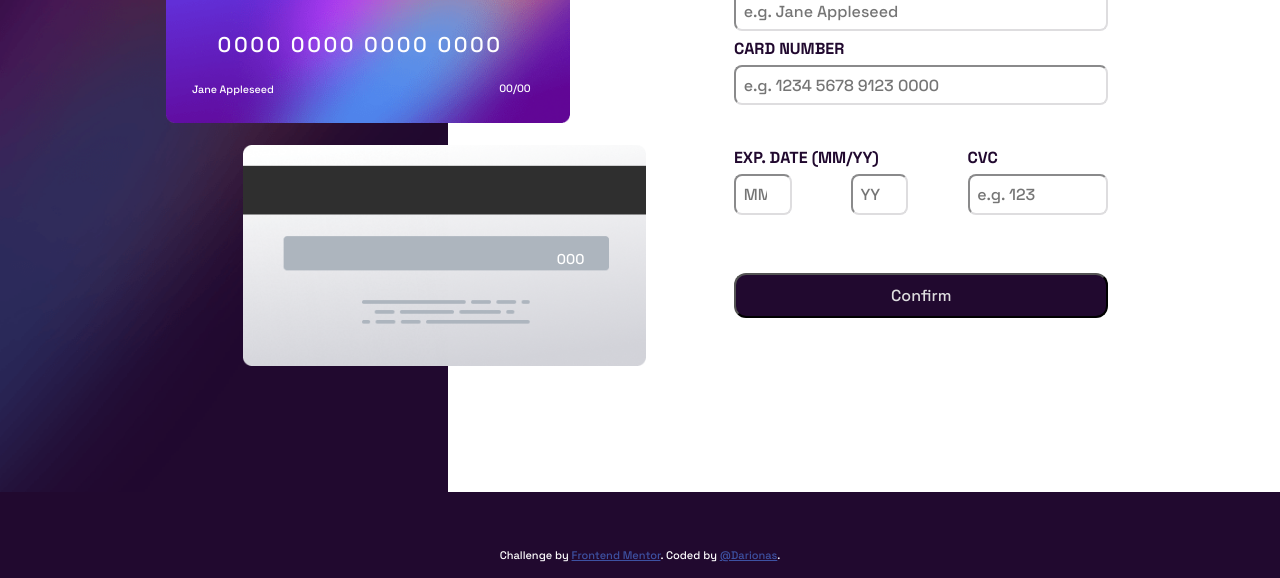
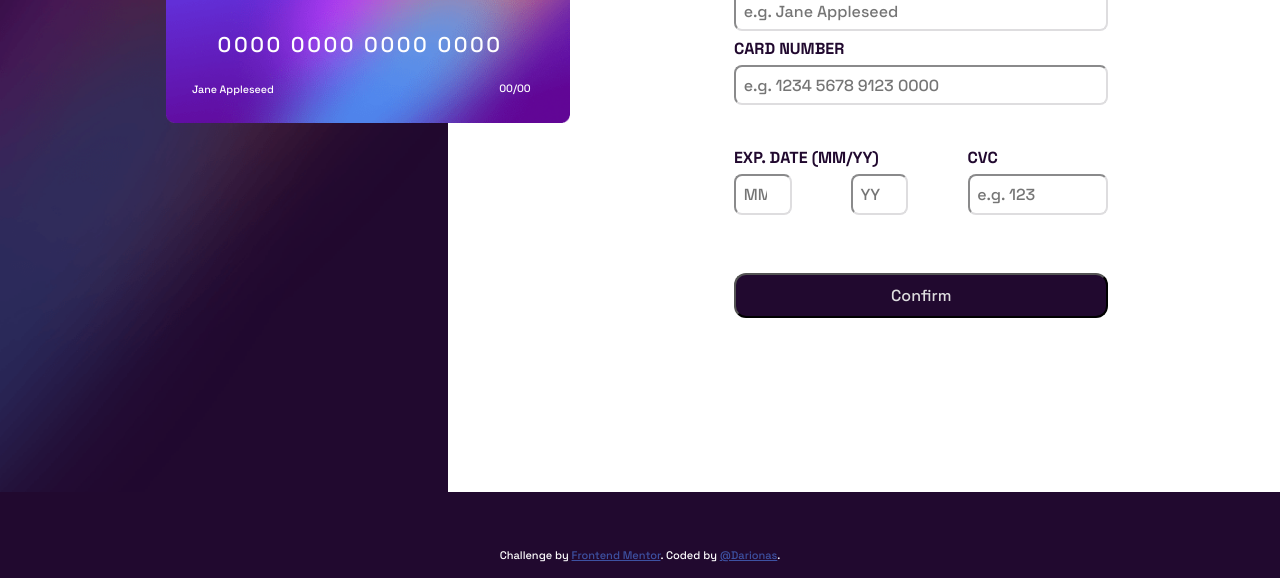
Before and after one commit to Darionas/interactive-card-details-form, a plain HTML site: page index.html in a window 1280 px wide. Shown: the part 222-800 px from the top of the page. Drawn offline with Linux system fonts and the light colour scheme.

Commit message:
5th update

```diff
--- a/index.html
+++ b/index.html
@@ -14,15 +14,14 @@
 <body>
     <div class="grid-container">
         <div class="imgo">
-            <img class="card_gray" src="images/bg-card-back.png" alt="Payment card" />
-            <div class="cvc_num">000</div>
+            <!--<img class="card_gray" src="images/bg-card-back.png" alt="Payment card" />
+            <div class="cvc_num">000</div>-->
             <img class="card_blue" src="images/bg-card-front.png" alt="Payment card" />
             <div class="svg_cont"><img class="card_logo" src="images/card-logo.svg" alt="Card logo" /></div>
             <div class="card_num">0000 0000 0000 0000</div>
             <div class="owner">Jane Appleseed</div>
             <div class="dat"><span class="dat1">00</span>/<span class="dat2">00</span></div>
         </div>
-
         <main class="cont">
             <form class="form">
                 <label class="l-1" for="cardholder">CARDHOLDER NAME</label><br/>
@@ -42,12 +41,12 @@
                 </fieldset>
                 <input type="submit" id="subm_1" class="su_1" value="Confirm" />
             </form>
-            <div class="thanks">
+            <!--<div class="thanks">
                 <img class="icon_comp" src="images/icon-complete.svg" alt="Icon complete" />
                 <h1 class="hing">THANK YOU!</h1>
                 <p class="answ">We've added your card details</p>
                 <input type="submit" id="subm_2" class="su_2" value="Continue" />
-            </div>
+            </div>-->
         </main>
 
         <div class="attribution">
```
